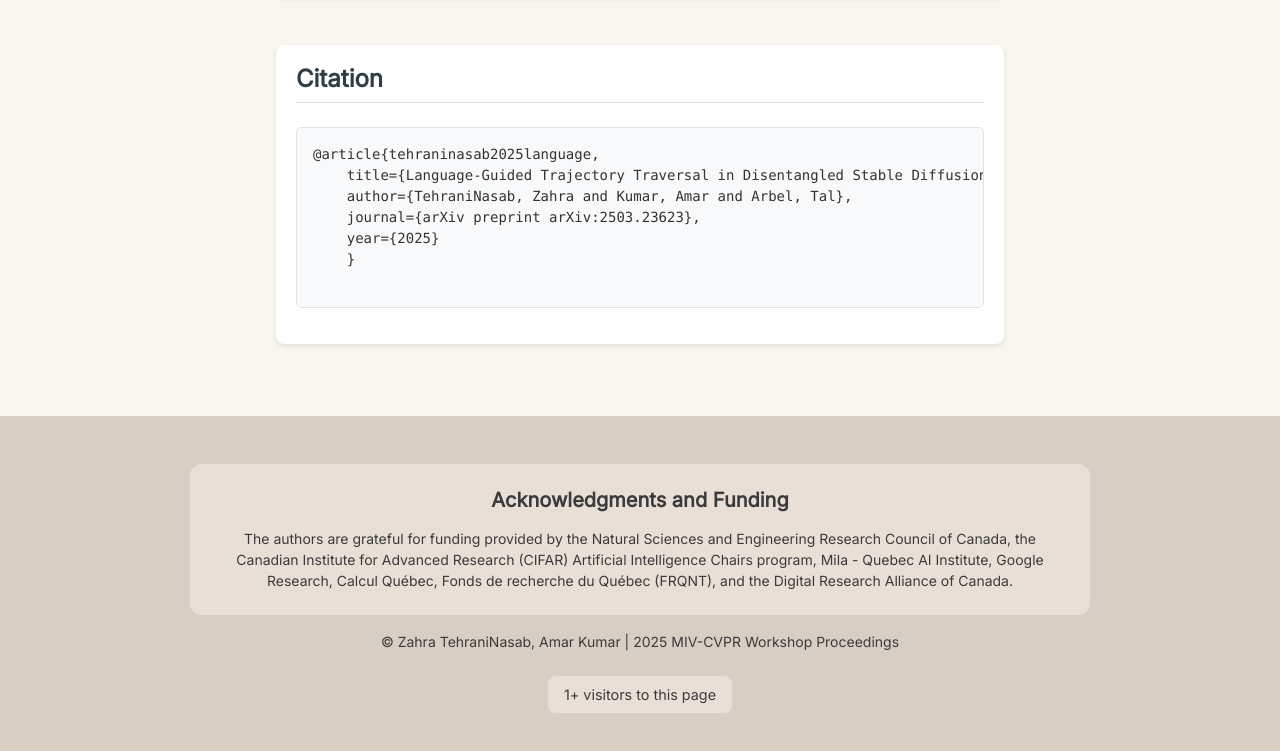
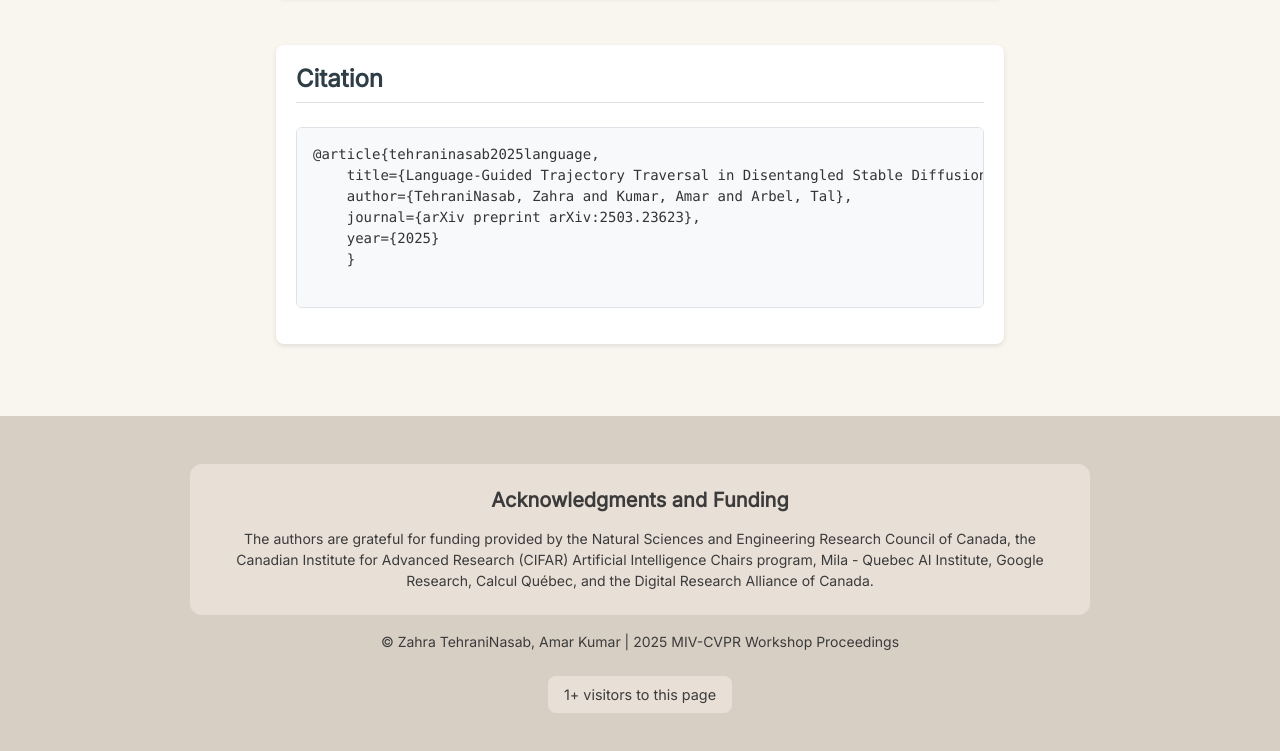
Before and after one commit to tehraninasab/sd-latent-traversal, a plain HTML site: page index.html in a window 1280 px wide. Shown: the part 1240-1991 px from the top of the page. Drawn offline with nearby package versions, Linux system fonts and the light colour scheme; no server answers.

Commit message:
Modify the acknowledgement

```diff
--- a/index.html
+++ b/index.html
@@ -215,7 +215,7 @@
     <div class="footer-box">
       <h5>Acknowledgments and Funding</h5>
       <p class="small">
-        The authors are grateful for funding provided by the Natural Sciences and Engineering Research Council of Canada, the Canadian Institute for Advanced Research (CIFAR) Artificial Intelligence Chairs program, Mila - Quebec AI Institute, Google Research, Calcul Québec, Fonds de recherche du Québec (FRQNT), and the Digital Research Alliance of Canada.
+        The authors are grateful for funding provided by the Natural Sciences and Engineering Research Council of Canada, the Canadian Institute for Advanced Research (CIFAR) Artificial Intelligence Chairs program, Mila - Quebec AI Institute, Google Research, Calcul Québec, and the Digital Research Alliance of Canada.
       </p>
     </div>
 
```
